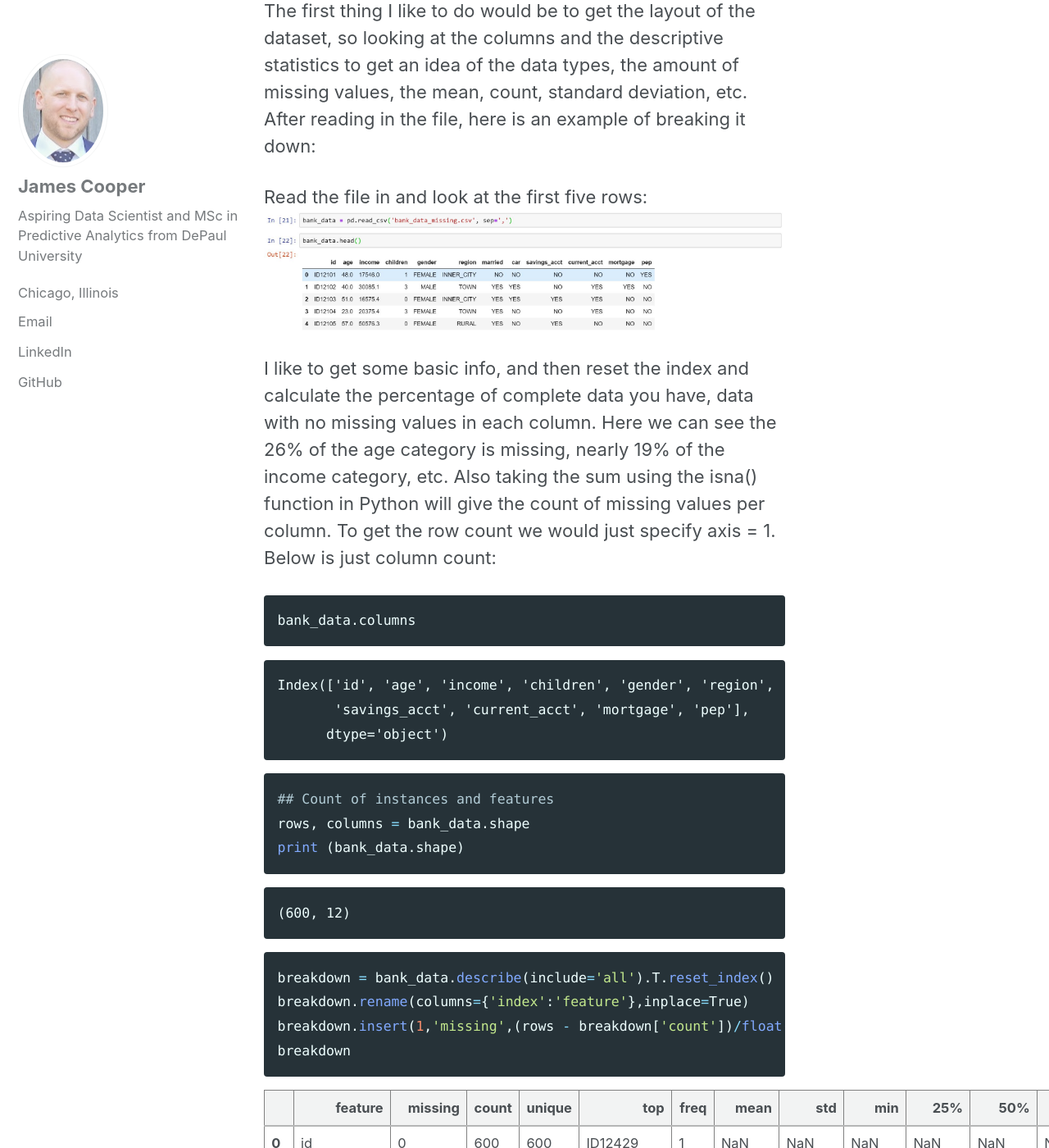
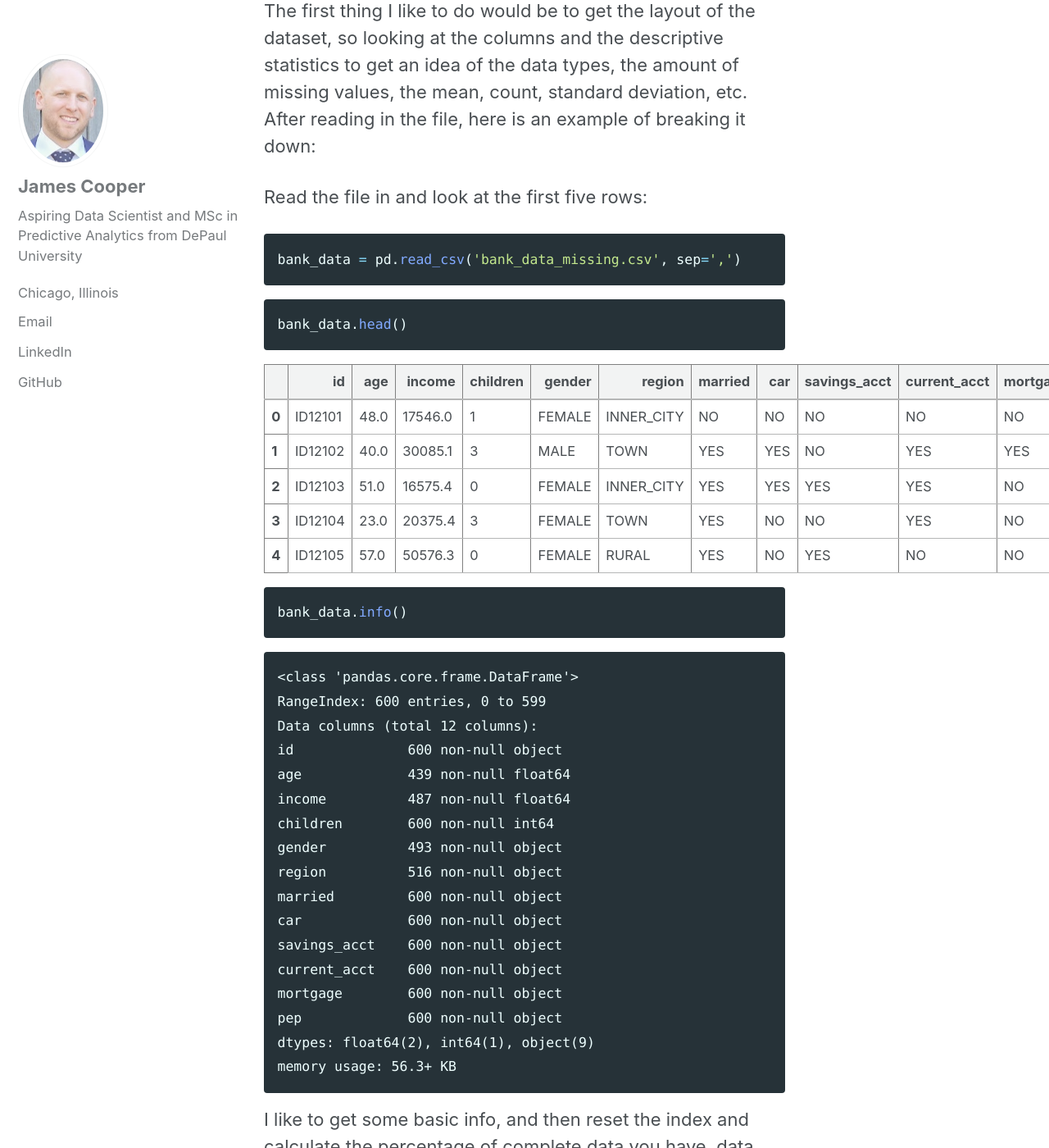
Before and after one commit to jamesjcooper/jamesjcooper.github.io, a Jekyll site: the page built from _posts/2018-10-31-datacleaning.md, in a window 1280 px wide and 1400 px high, scrolled down 1570 px. Shown: the whole window at 82% size. Built offline with Jekyll 4.4.1, drawn with Linux system fonts in a browser that asks for light colours; cached includes are drawn as plain includes.

Commit message:
testing2

````diff
--- a/_posts/2018-10-31-datacleaning.md
+++ b/_posts/2018-10-31-datacleaning.md
@@ -41,7 +41,154 @@ descriptive statistics to get an idea of the data types, the amount of missing v
 standard deviation, etc. After reading in the file, here is an example of breaking it down:
 
 Read the file in and look at the first five rows:
-![alt]({{ site.url }}{{ site.baseurl }}/images/datacleaning/head.JPG)
+```python
+bank_data = pd.read_csv('bank_data_missing.csv', sep=',')
+```
+
+
+```python
+bank_data.head()
+```
+
+
+
+
+<div>
+<style scoped>
+    .dataframe tbody tr th:only-of-type {
+        vertical-align: middle;
+    }
+
+    .dataframe tbody tr th {
+        vertical-align: top;
+    }
+
+    .dataframe thead th {
+        text-align: right;
+    }
+</style>
+<table border="1" class="dataframe">
+  <thead>
+    <tr style="text-align: right;">
+      <th></th>
+      <th>id</th>
+      <th>age</th>
+      <th>income</th>
+      <th>children</th>
+      <th>gender</th>
+      <th>region</th>
+      <th>married</th>
+      <th>car</th>
+      <th>savings_acct</th>
+      <th>current_acct</th>
+      <th>mortgage</th>
+      <th>pep</th>
+    </tr>
+  </thead>
+  <tbody>
+    <tr>
+      <th>0</th>
+      <td>ID12101</td>
+      <td>48.0</td>
+      <td>17546.0</td>
+      <td>1</td>
+      <td>FEMALE</td>
+      <td>INNER_CITY</td>
+      <td>NO</td>
+      <td>NO</td>
+      <td>NO</td>
+      <td>NO</td>
+      <td>NO</td>
+      <td>YES</td>
+    </tr>
+    <tr>
+      <th>1</th>
+      <td>ID12102</td>
+      <td>40.0</td>
+      <td>30085.1</td>
+      <td>3</td>
+      <td>MALE</td>
+      <td>TOWN</td>
+      <td>YES</td>
+      <td>YES</td>
+      <td>NO</td>
+      <td>YES</td>
+      <td>YES</td>
+      <td>NO</td>
+    </tr>
+    <tr>
+      <th>2</th>
+      <td>ID12103</td>
+      <td>51.0</td>
+      <td>16575.4</td>
+      <td>0</td>
+      <td>FEMALE</td>
+      <td>INNER_CITY</td>
+      <td>YES</td>
+      <td>YES</td>
+      <td>YES</td>
+      <td>YES</td>
+      <td>NO</td>
+      <td>NO</td>
+    </tr>
+    <tr>
+      <th>3</th>
+      <td>ID12104</td>
+      <td>23.0</td>
+      <td>20375.4</td>
+      <td>3</td>
+      <td>FEMALE</td>
+      <td>TOWN</td>
+      <td>YES</td>
+      <td>NO</td>
+      <td>NO</td>
+      <td>YES</td>
+      <td>NO</td>
+      <td>NO</td>
+    </tr>
+    <tr>
+      <th>4</th>
+      <td>ID12105</td>
+      <td>57.0</td>
+      <td>50576.3</td>
+      <td>0</td>
+      <td>FEMALE</td>
+      <td>RURAL</td>
+      <td>YES</td>
+      <td>NO</td>
+      <td>YES</td>
+      <td>NO</td>
+      <td>NO</td>
+      <td>NO</td>
+    </tr>
+  </tbody>
+</table>
+</div>
+
+
+
+
+```python
+bank_data.info()
+```
+
+    <class 'pandas.core.frame.DataFrame'>
+    RangeIndex: 600 entries, 0 to 599
+    Data columns (total 12 columns):
+    id              600 non-null object
+    age             439 non-null float64
+    income          487 non-null float64
+    children        600 non-null int64
+    gender          493 non-null object
+    region          516 non-null object
+    married         600 non-null object
+    car             600 non-null object
+    savings_acct    600 non-null object
+    current_acct    600 non-null object
+    mortgage        600 non-null object
+    pep             600 non-null object
+    dtypes: float64(2), int64(1), object(9)
+    memory usage: 56.3+ KB
 
 I like to get some basic info, and then reset the index and calculate the percentage of complete data you have,
 data with no missing values in each column. Here we can see the 26% of the age category is missing, nearly 19%
````
